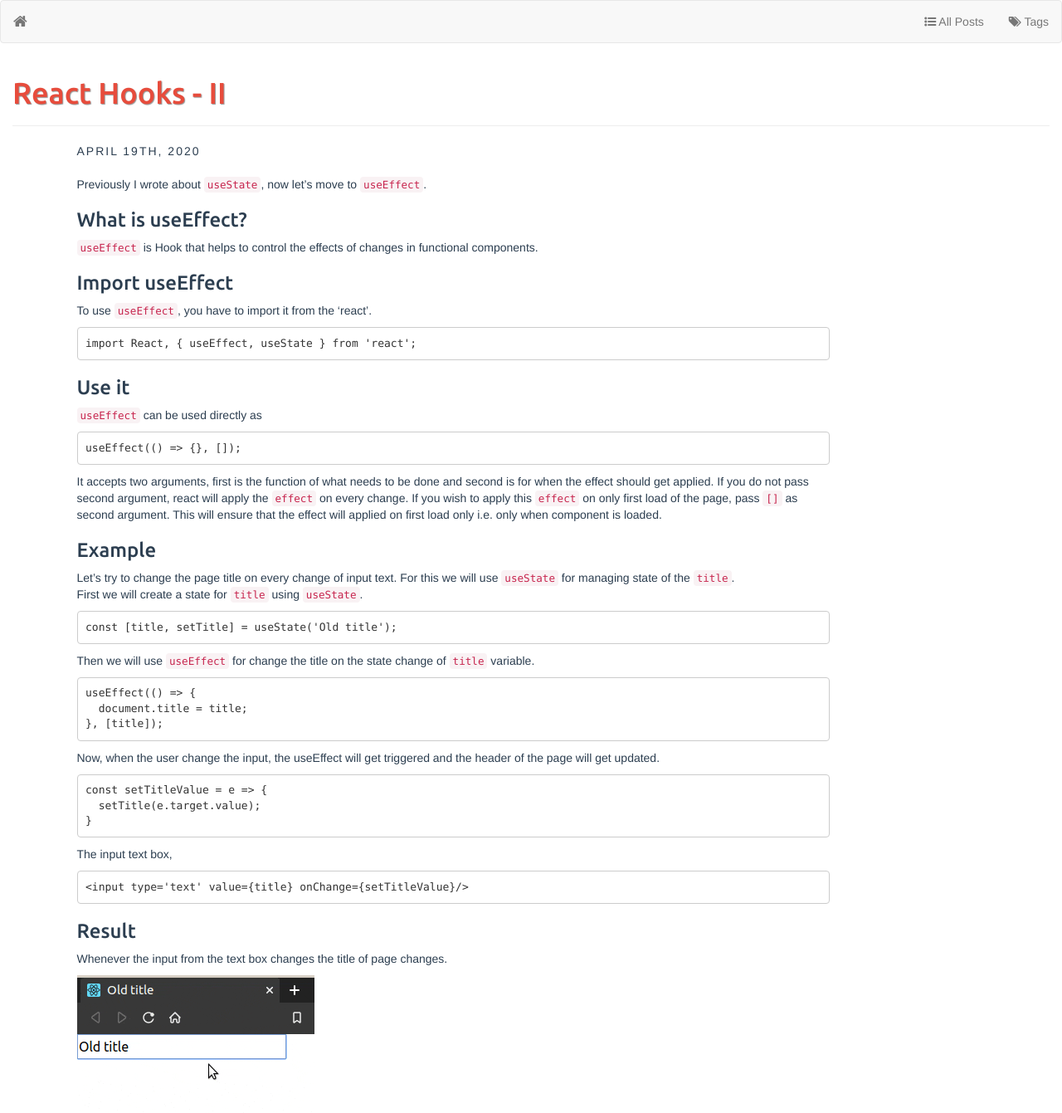
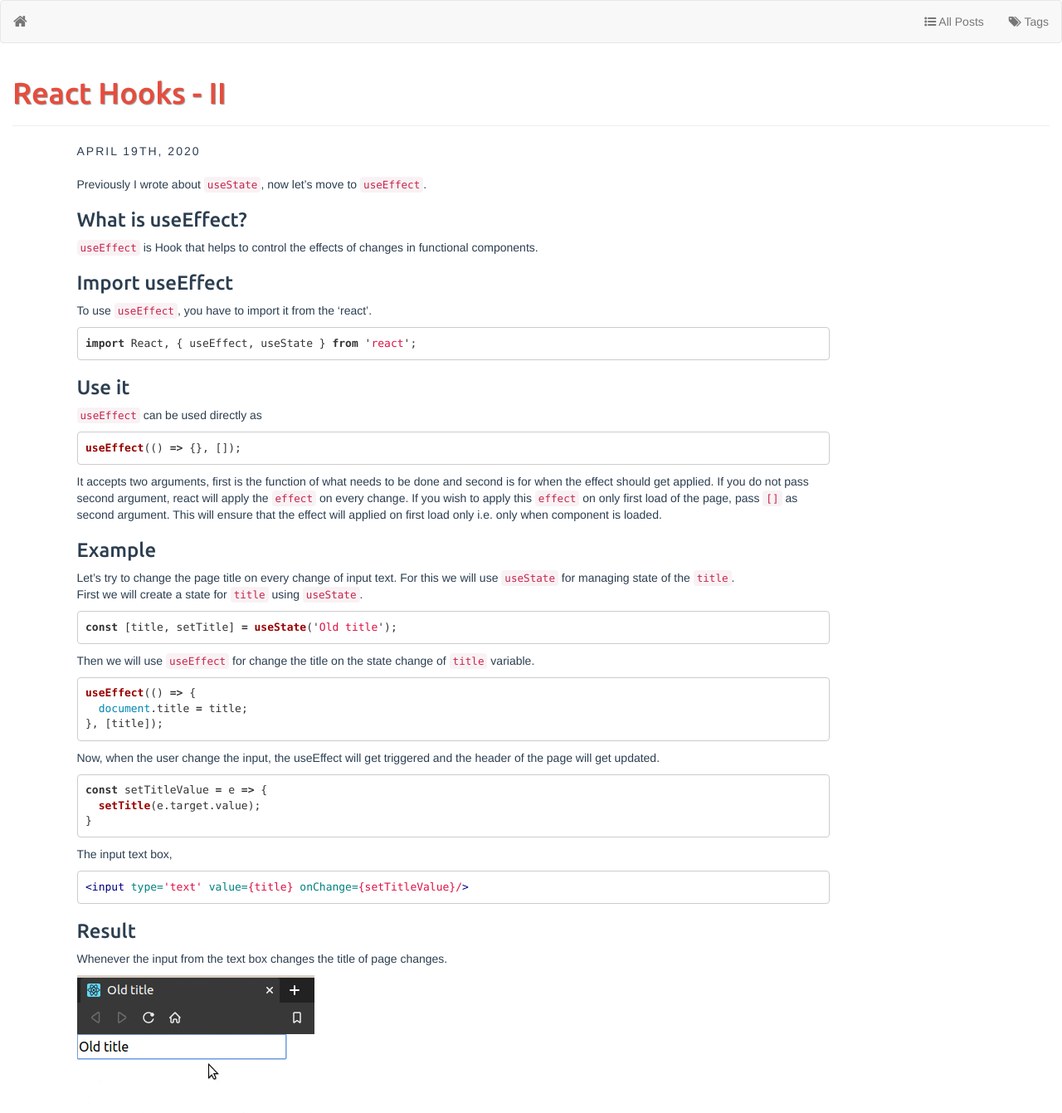
Before and after one commit to archbloom/archbloom.github.io, a Jekyll site: the page built from _posts/2020-04-19-react-hooks-useEffect.md, in a window 1280 px wide and 1400 px high. Shown: the top 1341 px of the window at 83% size. Built offline with Jekyll 4.4.1, drawn with Linux system fonts in a browser that asks for light colours.

Commit message:
Add code format for snippets

````diff
--- a/_posts/2020-04-19-react-hooks-useEffect.md
+++ b/_posts/2020-04-19-react-hooks-useEffect.md
@@ -16,7 +16,7 @@
 
 To use `useEffect`, you have to import it from the ‘react’.
 
-```
+```javascript
 import React, { useEffect, useState } from 'react';
 ```
 
@@ -24,7 +24,7 @@
 
 `useEffect` can be used directly as
 
-```
+```javascript
 useEffect(() => {}, []);
 ```
 
@@ -37,13 +37,13 @@
 Let's try to change the page title on every change of input text. For this we will use `useState` for managing state of the `title`.
 First we will create a state for `title` using `useState`.
 
-```
+```javascript
 const [title, setTitle] = useState('Old title');
 ```
 
 Then we will use `useEffect` for change the title on the state change of `title` variable.
 
-```
+```javascript
 useEffect(() => {
   document.title = title;
 }, [title]);
@@ -51,7 +51,7 @@
 
 Now, when the user change the input, the useEffect will get triggered and the header of the page will get updated.
 
-```
+```javascript
 const setTitleValue = e => {
   setTitle(e.target.value);
 }
@@ -59,7 +59,7 @@
 
 The input text box,
 
-```
+```html
 <input type='text' value={title} onChange={setTitleValue}/>
 ```
 
````
Also changed, not shown: _posts/2018-09-28-git-pre-commit-hook.md (+3 -3 lines), _posts/2019-10-05-time-vs-datetime.md (+2 -2 lines), _posts/2020-03-28-react-hooks-useState.md (+6 -6 lines).
